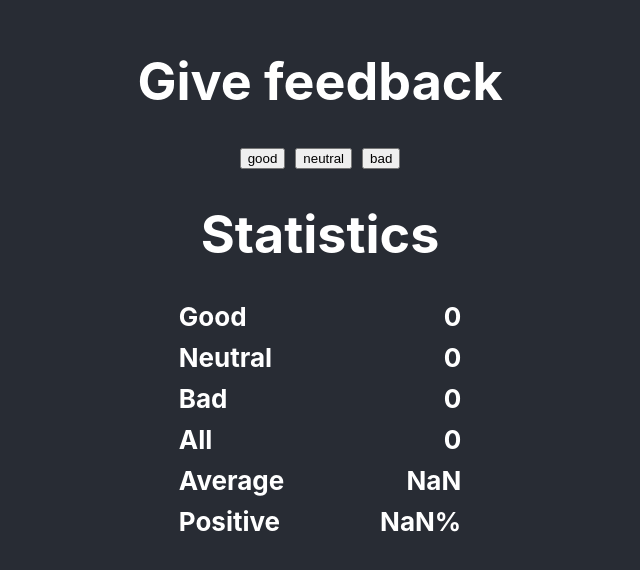
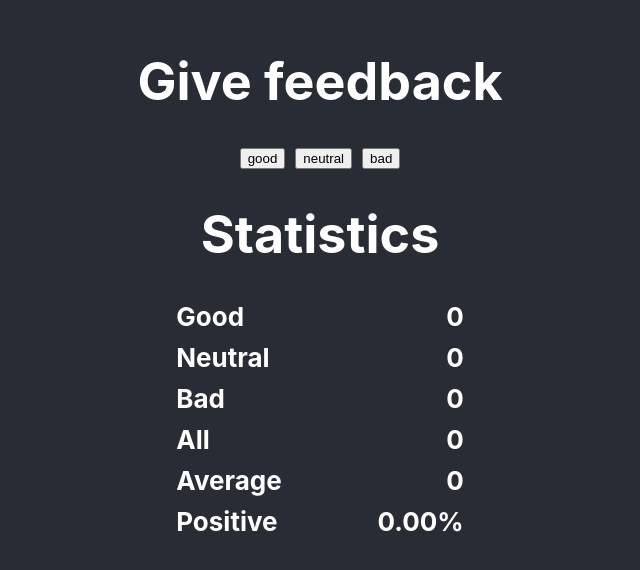
Before and after one commit to josenaldo/full-stack-open-2022, a React (Create React App) app in the folder part1/unicafe/: page / in a window 1280 px wide. Shown: the part 124-694 px from the top of the page, without its empty margins (320-960 px from the left). Built offline with nearby package versions, Linux system fonts and the light colour scheme.

Commit message:
1.8: unicafe step3

```diff
--- a/part1/unicafe/src/App.js
+++ b/part1/unicafe/src/App.js
@@ -13,6 +13,29 @@ const Statistic = ({ text, value }) => {
         <div className="stat">
             <span>{text}</span>
             <span>{value}</span>
+        </div>
+    )
+}
+
+const Statistics = ({ good, neutral, bad }) => {
+    const all = good + neutral + bad
+    const average = (good - bad) / all
+    const positive = (good / all) * 100
+
+    return (
+        <div className="statistics">
+            <Statistic text="Good" value={good} />
+            <Statistic text="Neutral" value={neutral} />
+            <Statistic text="Bad" value={bad} />
+            <Statistic text="All" value={all} />
+            <Statistic
+                text="Average"
+                value={average ? average.toFixed(2) : 0}
+            />
+            <Statistic
+                text="Positive"
+                value={`${positive ? positive.toFixed(2) : '0.00'}%`}
+            />
         </div>
     )
 }
@@ -37,20 +60,7 @@ function App() {
 
             <Title text="Statistics" />
 
-            <div className="statistics">
-                <Statistic text="Good" value={good} />
-                <Statistic text="Neutral" value={neutral} />
-                <Statistic text="Bad" value={bad} />
-                <Statistic text="All" value={good + neutral + bad} />
-                <Statistic
-                    text="Average"
-                    value={(good - bad) / (good + neutral + bad)}
-                />
-                <Statistic
-                    text="Positive"
-                    value={(good / (good + neutral + bad)) * 100 + '%'}
-                />
-            </div>
+            <Statistics good={good} neutral={neutral} bad={bad} />
         </div>
     )
 }
```
